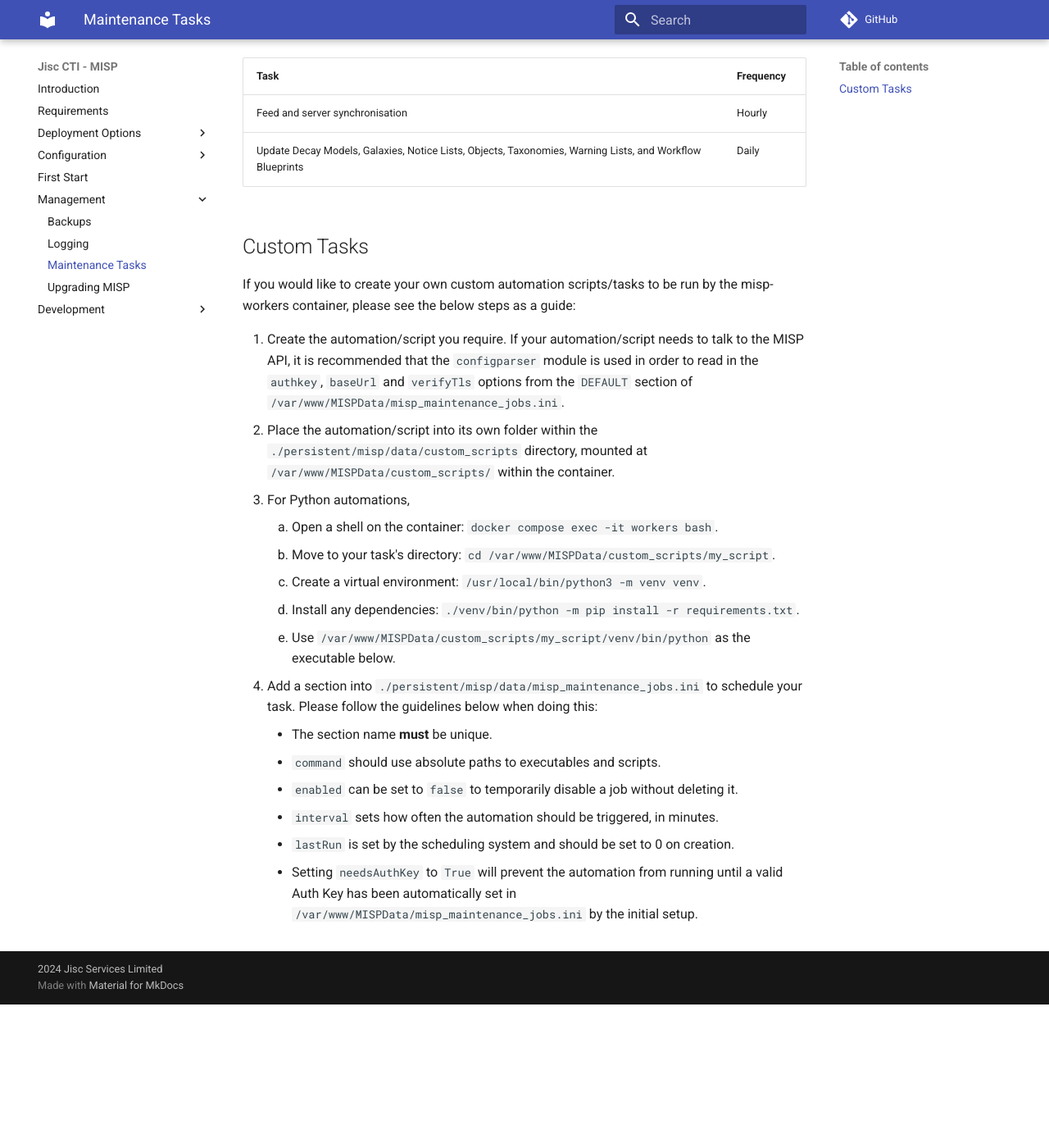
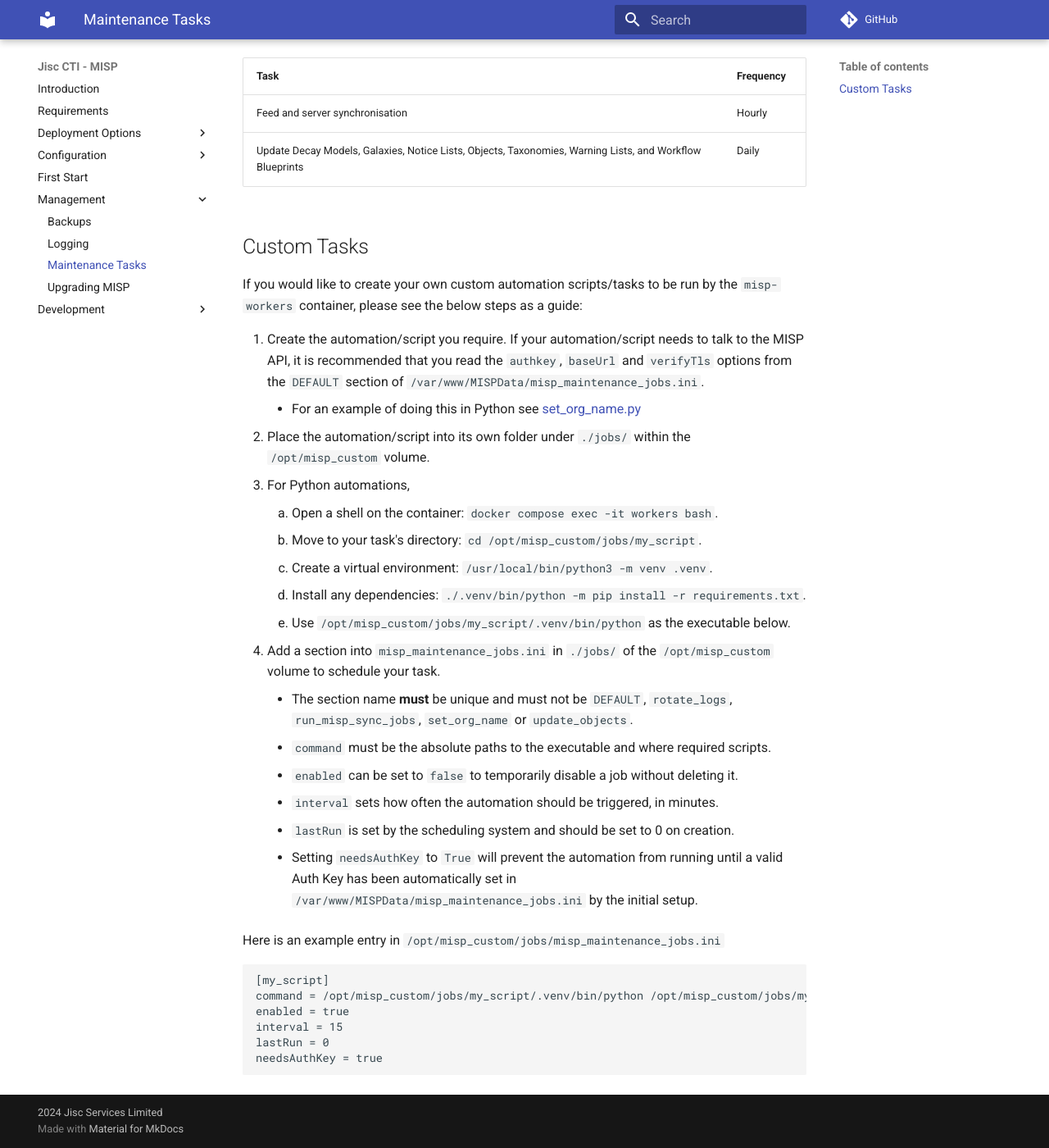
Before and after one commit to JiscCTI/misp-docker, an MkDocs documentation site: the page built from pages/management/maint_tasks.md, in a window 1280 px wide and 1400 px high, scrolled down 177 px. Shown: the whole window at 82% size. Built offline with MkDocs 1.6.1 and Material for MkDocs 9.7.7, drawn with Linux system fonts in a browser that asks for light colours; comment, search, counter and statistics services are not loaded; before the commit the page ends 1402 px from its top, so only the background shows below that.

Commit message:
feat: custom jobs from misp_custom volume

````diff
--- a/pages/management/maint_tasks.md
+++ b/pages/management/maint_tasks.md
@@ -18,29 +18,41 @@
 
 ## Custom Tasks
 
-If you would like to create your own custom automation scripts/tasks to be run by the misp-workers
+If you would like to create your own custom automation scripts/tasks to be run by the `misp-workers`
 container, please see the below steps as a guide:
 
 1. Create the automation/script you require. If your automation/script needs to talk to the MISP
-    API, it is recommended that the `configparser` module is used in order to read in the `authkey`,
-    `baseUrl` and `verifyTls` options from the `DEFAULT` section of
-    `/var/www/MISPData/misp_maintenance_jobs.ini`.
-2. Place the automation/script into its own folder within the
-    `./persistent/misp/data/custom_scripts` directory, mounted at
-    `/var/www/MISPData/custom_scripts/` within the container.
+    API, it is recommended that you read the `authkey`, `baseUrl` and `verifyTls` options from the
+    `DEFAULT` section of `/var/www/MISPData/misp_maintenance_jobs.ini`.
+    * For an example of doing this in Python see
+        [set_org_name.py](https://github.com/JiscCTI/misp-docker/blob/main/misp-web/scripts/set_org_name.py)
+2. Place the automation/script into its own folder under `./jobs/` within the `/opt/misp_custom`
+    volume.
 3. For Python automations,
     1. Open a shell on the container: `docker compose exec -it workers bash`.
-    2. Move to your task's directory: `cd /var/www/MISPData/custom_scripts/my_script`.
-    3. Create a virtual environment: `/usr/local/bin/python3 -m venv venv`.
-    4. Install any dependencies: `./venv/bin/python -m pip install -r requirements.txt`.
-    5. Use `/var/www/MISPData/custom_scripts/my_script/venv/bin/python` as the executable below.
-4. Add a section into `./persistent/misp/data/misp_maintenance_jobs.ini` to schedule your task.
-    Please follow the guidelines below when doing this:
-    - The section name **must** be unique.
-    - `command` should use absolute paths to executables and scripts.
-    - `enabled` can be set to `false` to temporarily disable a job without deleting it.
-    - `interval` sets how often the automation should be triggered, in minutes.
-    - `lastRun` is set by the scheduling system and should be set to 0 on creation.
-    - Setting `needsAuthKey` to `True` will prevent the automation from running until a valid Auth
+    2. Move to your task's directory: `cd /opt/misp_custom/jobs/my_script`.
+    3. Create a virtual environment: `/usr/local/bin/python3 -m venv .venv`.
+    4. Install any dependencies: `./.venv/bin/python -m pip install -r requirements.txt`.
+    5. Use `/opt/misp_custom/jobs/my_script/.venv/bin/python` as the executable below.
+4. Add a section into `misp_maintenance_jobs.ini` in `./jobs/` of the `/opt/misp_custom` volume to
+    schedule your task.
+    * The section name **must** be unique and must not be `DEFAULT`, `rotate_logs`,
+        `run_misp_sync_jobs`, `set_org_name` or `update_objects`.
+    * `command` must be the absolute paths to the executable and where required scripts.
+    * `enabled` can be set to `false` to temporarily disable a job without deleting it.
+    * `interval` sets how often the automation should be triggered, in minutes.
+    * `lastRun` is set by the scheduling system and should be set to 0 on creation.
+    * Setting `needsAuthKey` to `True` will prevent the automation from running until a valid Auth
         Key has been automatically set in `/var/www/MISPData/misp_maintenance_jobs.ini` by the
         initial setup.
+
+Here is an example entry in `/opt/misp_custom/jobs/misp_maintenance_jobs.ini`
+
+```ini
+[my_script]
+command = /opt/misp_custom/jobs/my_script/.venv/bin/python /opt/misp_custom/jobs/my_script/run.py
+enabled = true
+interval = 15
+lastRun = 0
+needsAuthKey = true
+```
````
Also changed, not shown: other parts of pages/management/maint_tasks.md (+1 -1 lines), 1 other file.
